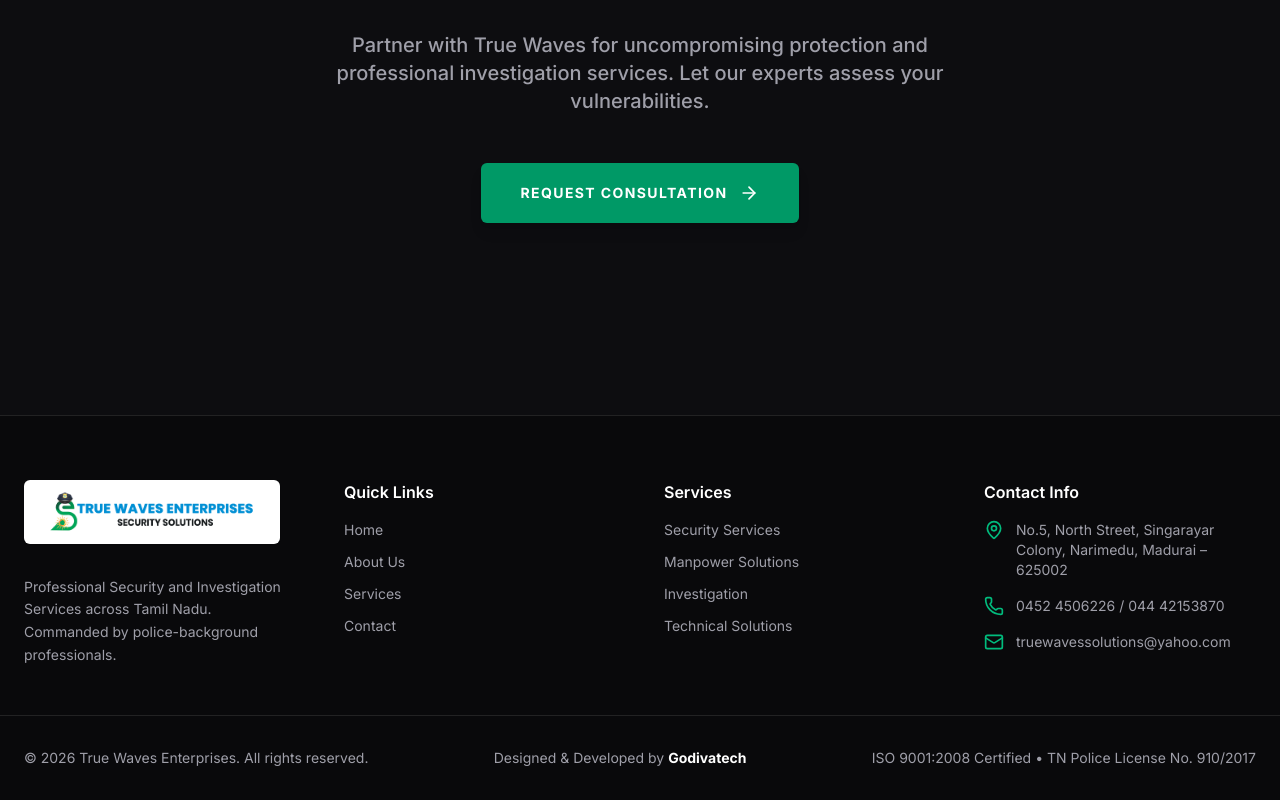
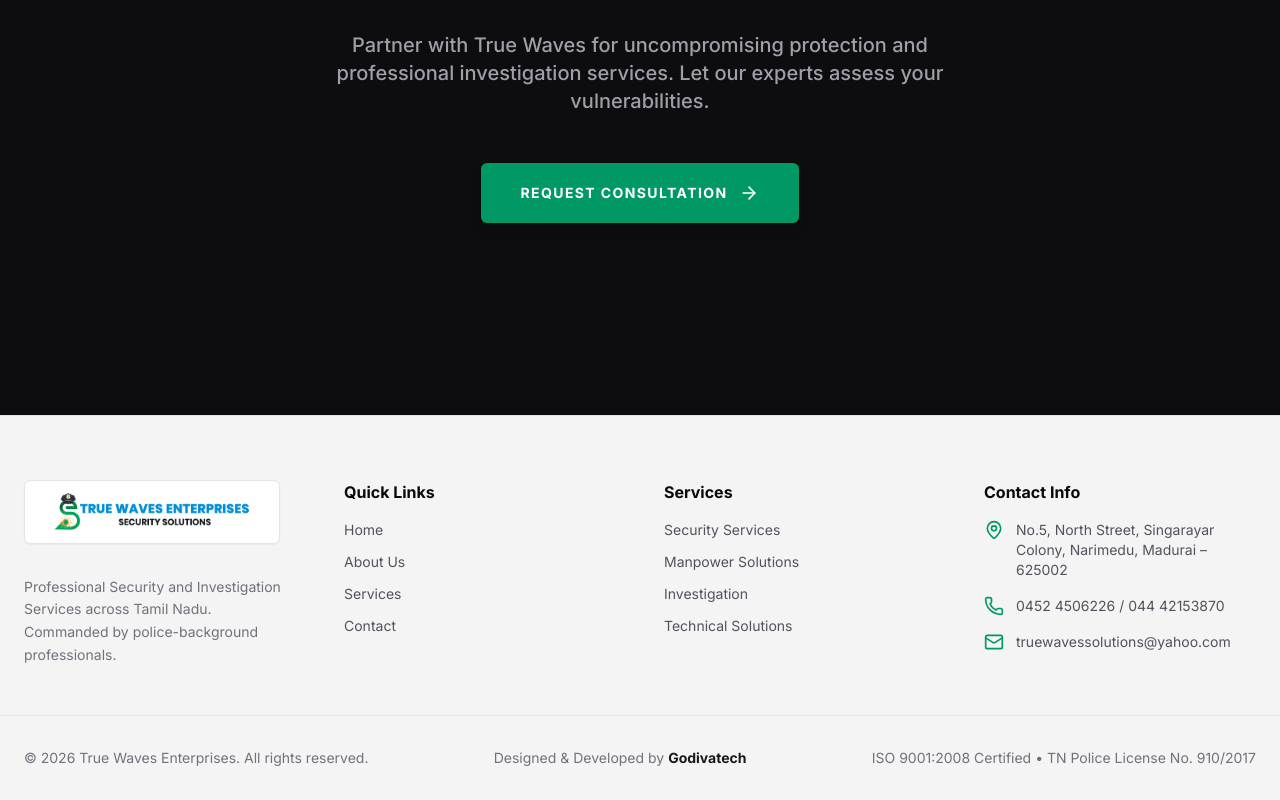
Before and after one commit to godivatech/true_waves_enterprise_website, a Next.js app: page / in a window 1280 px wide. Shown: the part 4623-5423 px from the top of the page. Built offline with nearby package versions, Linux system fonts and the light colour scheme.

Commit message:
code changes

```diff
--- a/src/components/Footer.tsx
+++ b/src/components/Footer.tsx
@@ -4,11 +4,11 @@
 
 export default function Footer() {
   return (
-    <footer className="bg-zinc-950 pt-16 pb-8 border-t border-white/10 text-zinc-400">
+    <footer className="bg-zinc-100 pt-16 pb-8 border-t border-zinc-200 text-zinc-600">
       <div className="max-w-7xl mx-auto px-6 grid grid-cols-1 md:grid-cols-4 gap-12 mb-12">
         {/* Brand */}
         <div className="col-span-1 md:col-span-1 flex flex-col gap-4">
-          <Link href="/" className="flex items-center justify-center group relative w-64 h-16 mb-2 bg-white rounded-md p-1.5 shadow-xs">
+          <Link href="/" className="flex items-center justify-center group relative w-64 h-16 mb-2 bg-white rounded-md p-1.5 shadow-xs border border-zinc-200">
             <div className="relative w-full h-full">
               <Image
                 src="/images/Logo.png"
@@ -18,48 +18,48 @@
               />
             </div>
           </Link>
-          <p className="text-sm leading-relaxed mt-2">
+          <p className="text-sm leading-relaxed mt-2 text-zinc-500">
             Professional Security and Investigation Services across Tamil Nadu. Commanded by police-background professionals.
           </p>
         </div>
 
         {/* Quick Links */}
         <div>
-          <h4 className="text-white font-semibold mb-4">Quick Links</h4>
+          <h4 className="text-zinc-950 font-bold mb-4">Quick Links</h4>
           <ul className="flex flex-col gap-3 text-sm">
-            <li><Link href="/" className="hover:text-emerald-400 transition-colors">Home</Link></li>
-            <li><Link href="/about" className="hover:text-emerald-400 transition-colors">About Us</Link></li>
-            <li><Link href="/services" className="hover:text-emerald-400 transition-colors">Services</Link></li>
-            <li><Link href="/contact" className="hover:text-emerald-400 transition-colors">Contact</Link></li>
+            <li><Link href="/" className="hover:text-emerald-600 transition-colors">Home</Link></li>
+            <li><Link href="/about" className="hover:text-emerald-600 transition-colors">About Us</Link></li>
+            <li><Link href="/services" className="hover:text-emerald-600 transition-colors">Services</Link></li>
+            <li><Link href="/contact" className="hover:text-emerald-600 transition-colors">Contact</Link></li>
           </ul>
         </div>
 
         {/* Services */}
         <div>
-          <h4 className="text-white font-semibold mb-4">Services</h4>
+          <h4 className="text-zinc-950 font-bold mb-4">Services</h4>
           <ul className="flex flex-col gap-3 text-sm">
-            <li><Link href="/services" className="hover:text-emerald-400 transition-colors">Security Services</Link></li>
-            <li><Link href="/services" className="hover:text-emerald-400 transition-colors">Manpower Solutions</Link></li>
-            <li><Link href="/services" className="hover:text-emerald-400 transition-colors">Investigation</Link></li>
-            <li><Link href="/services" className="hover:text-emerald-400 transition-colors">Technical Solutions</Link></li>
+            <li><Link href="/services" className="hover:text-emerald-600 transition-colors">Security Services</Link></li>
+            <li><Link href="/services" className="hover:text-emerald-600 transition-colors">Manpower Solutions</Link></li>
+            <li><Link href="/services" className="hover:text-emerald-600 transition-colors">Investigation</Link></li>
+            <li><Link href="/services" className="hover:text-emerald-600 transition-colors">Technical Solutions</Link></li>
           </ul>
         </div>
 
         {/* Contact */}
         <div>
-          <h4 className="text-white font-semibold mb-4">Contact Info</h4>
+          <h4 className="text-zinc-950 font-bold mb-4">Contact Info</h4>
           <ul className="flex flex-col gap-4 text-sm">
             <li className="flex gap-3">
-              <MapPin className="w-5 h-5 text-emerald-500 shrink-0" />
+              <MapPin className="w-5 h-5 text-emerald-600 shrink-0" />
               <span>No.5, North Street, Singarayar Colony, Narimedu, Madurai – 625002</span>
             </li>
             <li className="flex gap-3 items-center">
-              <Phone className="w-5 h-5 text-emerald-500 shrink-0" />
+              <Phone className="w-5 h-5 text-emerald-600 shrink-0" />
               <span>0452 4506226 / 044 42153870</span>
             </li>
             <li className="flex gap-3 items-center">
-              <Mail className="w-5 h-5 text-emerald-500 shrink-0" />
-              <a href="mailto:truewavessolutions@yahoo.com" className="hover:text-emerald-400 transition-colors truncate">
+              <Mail className="w-5 h-5 text-emerald-600 shrink-0" />
+              <a href="mailto:truewavessolutions@yahoo.com" className="hover:text-emerald-600 transition-colors truncate">
                 truewavessolutions@yahoo.com
               </a>
             </li>
@@ -67,7 +67,7 @@
         </div>
       </div>
 
-      <div className="max-w-7xl mx-auto px-6 pt-8 border-t border-white/10 flex flex-col md:flex-row items-center justify-between gap-4 text-sm">
+      <div className="max-w-7xl mx-auto px-6 pt-8 border-t border-zinc-200 flex flex-col md:flex-row items-center justify-between gap-4 text-sm text-zinc-500">
         <p>© {new Date().getFullYear()} True Waves Enterprises. All rights reserved.</p>
         <p>
           Designed & Developed by{" "}
@@ -75,7 +75,7 @@
             href="https://godivatech.com"
             target="_blank"
             rel="noopener noreferrer"
-            className="font-bold text-white hover:text-emerald-400 transition-colors"
+            className="font-bold text-zinc-900 hover:text-emerald-600 transition-colors"
           >
             Godivatech
           </Link>
```
